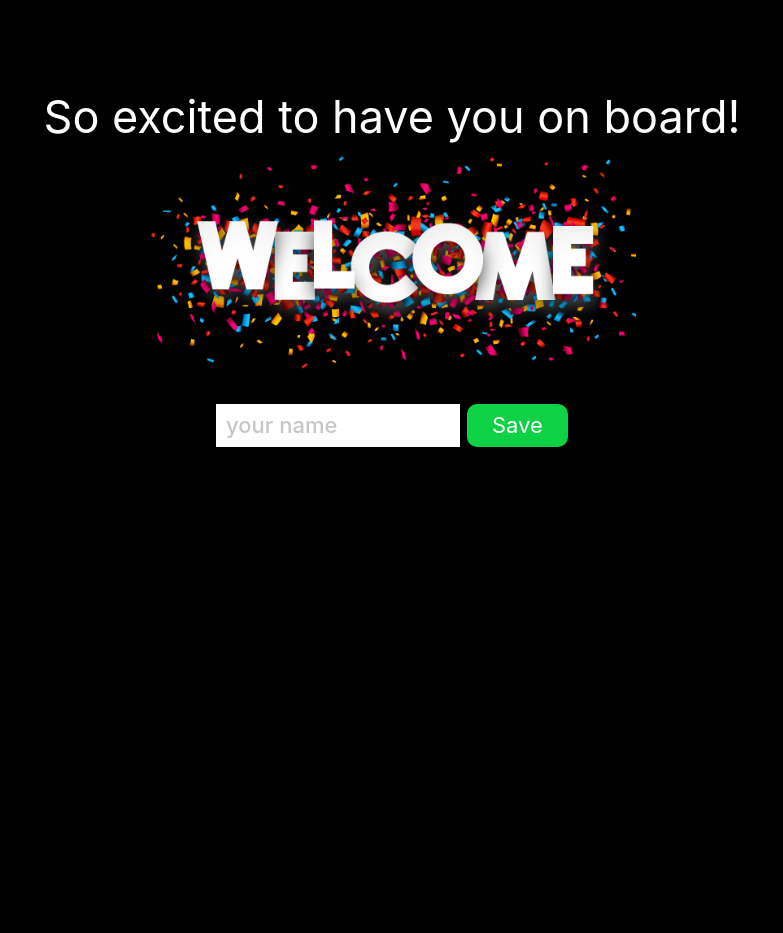
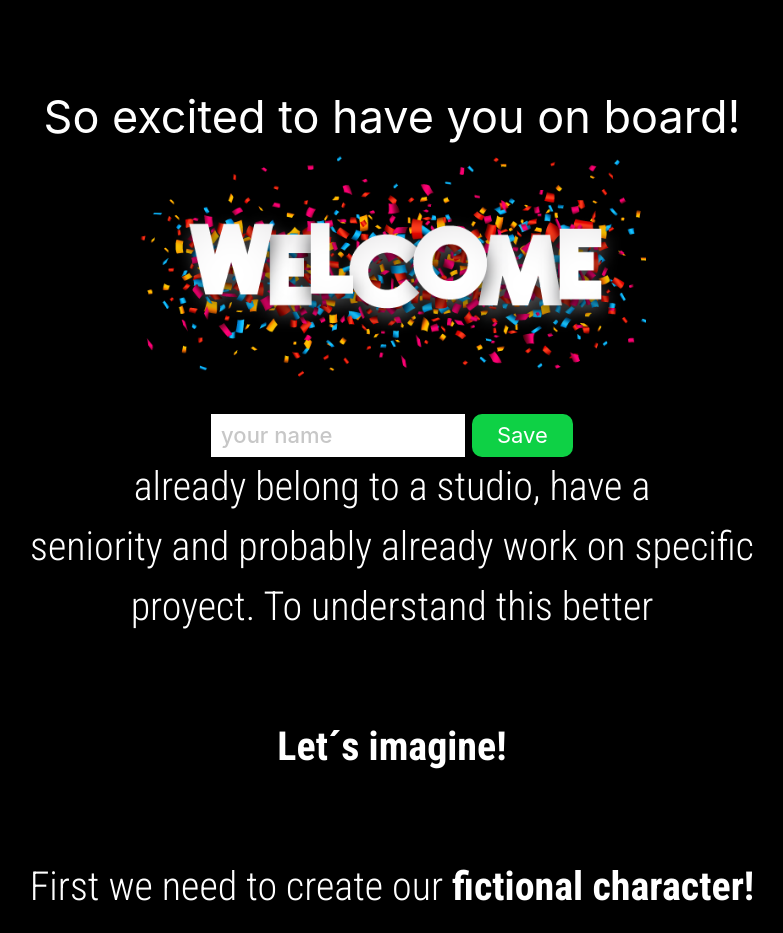
Before and after one commit to PaulaE89/onboarding_react, a React (Create React App) app: page / in a window 1280 px wide. Shown: the whole page, without its empty margins (248-1031 px from the left). Before the commit the page ends 800 px from the top, so only its background shows below. Built offline with nearby package versions, Linux system fonts and the light colour scheme.

Commit message:
add name

```diff
--- a/src/App.js
+++ b/src/App.js
@@ -2,12 +2,26 @@ import React, { Component } from 'react';
 import '../node_modules/bootstrap/dist/css/bootstrap.min.css';
 import welcomeImage from './assets/welcome.png';
 import './App.css';
-import InputUser from './components/InputUser'
+import InputUser from './components/inputUser/InputUser'
+import LetsImagine from './components/letsImagine/LetsImagine'
 
-class App extends Component {
+export class App extends Component {
+
+  constructor(props){
+
+    super(props)
+    this.state={
+        name: ''
+    }
+
+}
 
 
-  userName=(name)=>{console.log(name)};
+
+  userName=(name)=>{console.log('aqui '+ name);
+
+  this.setState({name})
+};
 
 
 
@@ -28,6 +42,8 @@ class App extends Component {
 
         <InputUser userName={this.userName}/>
 
+        <LetsImagine name={this.state.name}/>
+
         </div>
 
       </div>
--- a/src/components/InputUser.js
+++ /dev/null
@@ -1,42 +0,0 @@
-import React, {Component} from 'react'
-
-export default class InputUser extends Component{
-
-
-    constructor(props){
-
-        super(props)
-        this.state={
-            name: ''
-        }
-
-    }
-
-    saveName=(e)=> this.setState({name: e.target.value })
-
-    handleSubmit=(e)=>{
-
-        e.preventDefault();
-        this.props.userName(this.state.name);
-        this.setState({name:''})
-
-    }
-
-
-
-    render(){
-
-        return (
-
-
-
-            <form className="form_user" onSubmit={this.handleSubmit} >
-                <input type="text" name="name" placeholder="your name" className="input_user" onChange={this.saveName} />
-
-                <input type="submit" value="Save"  className="enter_user"/>
-            </form>
-        )
-
-    }
-
-}
--- /dev/null
+++ b/src/components/inputUser/InputUser.js
@@ -0,0 +1,31 @@
+import React, { Component } from 'react'
+
+export default class InputUser extends Component {
+
+    constructor(props) {
+
+        super(props)
+        this.state = {
+            name: ''
+        }
+
+    }
+
+    saveName = (e) => this.setState({ name: e.target.value })
+    handleSubmit = (e) => {
+        e.preventDefault();
+        this.props.userName(this.state.name);
+        this.setState({ name: '' })
+
+    }
+
+    render() {
+        return (
+            <form className="form_user" onSubmit={this.handleSubmit} >
+                <input type="text" name="name" placeholder="your name" className="input_user" onChange={this.saveName} value={this.state.name} />
+
+                <input type="submit" value="Save" className="enter_user" />
+            </form>
+        )
+    }
+}
--- /dev/null
+++ b/src/components/letsImagine/LetsImagine.css
@@ -0,0 +1,24 @@
+@import url('https://fonts.googleapis.com/css2?family=Roboto+Condensed:wght@300;700&display=swap');
+
+.quoteLetsImagine{
+    text-align: center;
+    color:white;
+    font-size: 40px;
+    font-family: 'Roboto Condensed', sans-serif;
+
+
+}
+
+
+span{
+
+    font-weight: 900;
+
+
+}
+
+.textImagine{
+
+    margin: 80px 0;
+
+}
--- /dev/null
+++ b/src/components/letsImagine/LetsImagine.js
@@ -0,0 +1,32 @@
+import React, { Component } from 'react';
+
+import './LetsImagine.css';
+import userName from '../inputUser/InputUser';
+
+
+export default class LetsImagine extends Component {
+
+
+
+
+    render() {
+
+     console.log("aquis", this.props.name);
+       // const {name}=this.props.userName
+        return (
+            <div className="quoteLetsImagine">
+
+                <p>{this.props.name} already belong to a studio, have a <br></br> seniority and probably already work on specific  <br></br> proyect. To understand this better</p>
+
+                <p className="textImagine"><span>Let´s imagine!</span></p>
+
+                <p>First we need to create our <span>fictional character!</span></p>
+
+
+
+            </div>
+        )
+    }
+
+
+}
```
Also changed, not shown: src/components/inputUser/InputUser.css (added).
